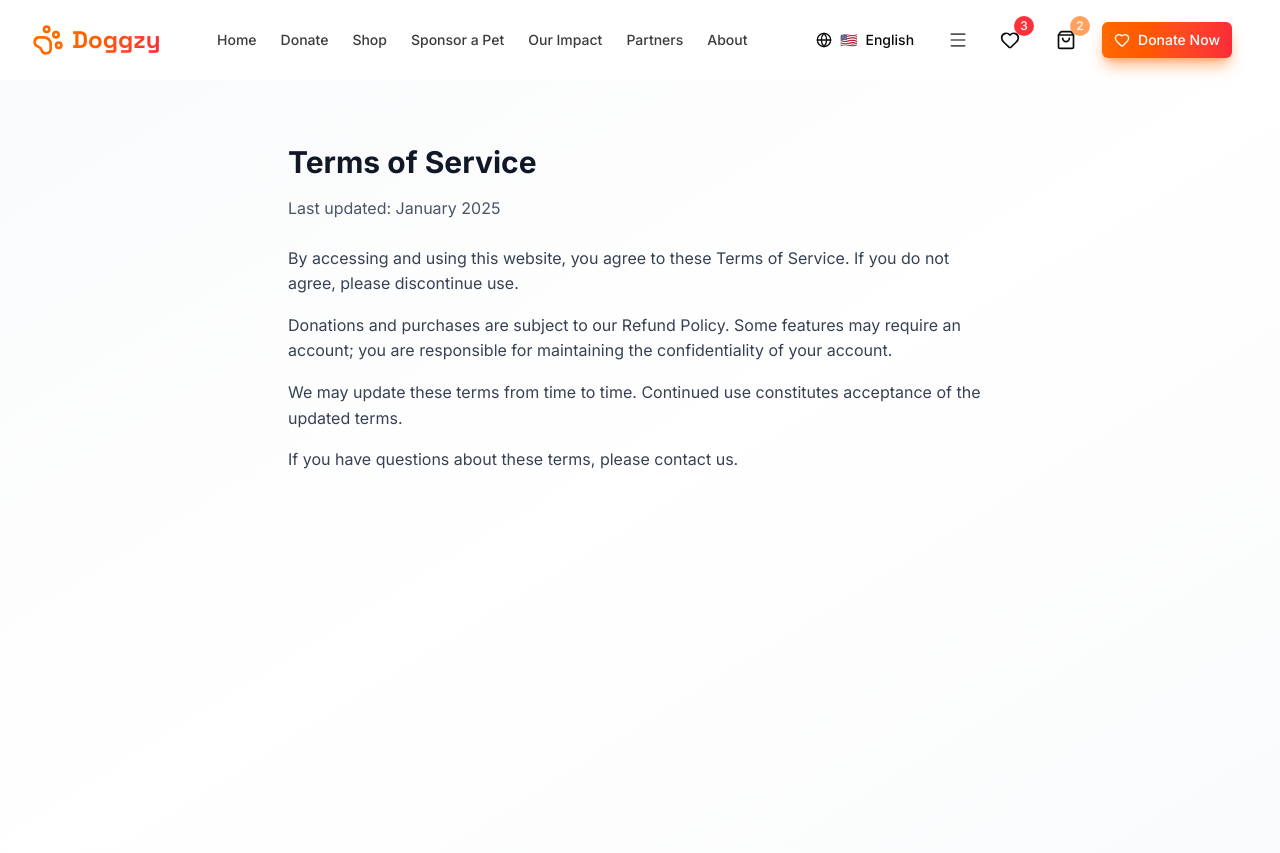
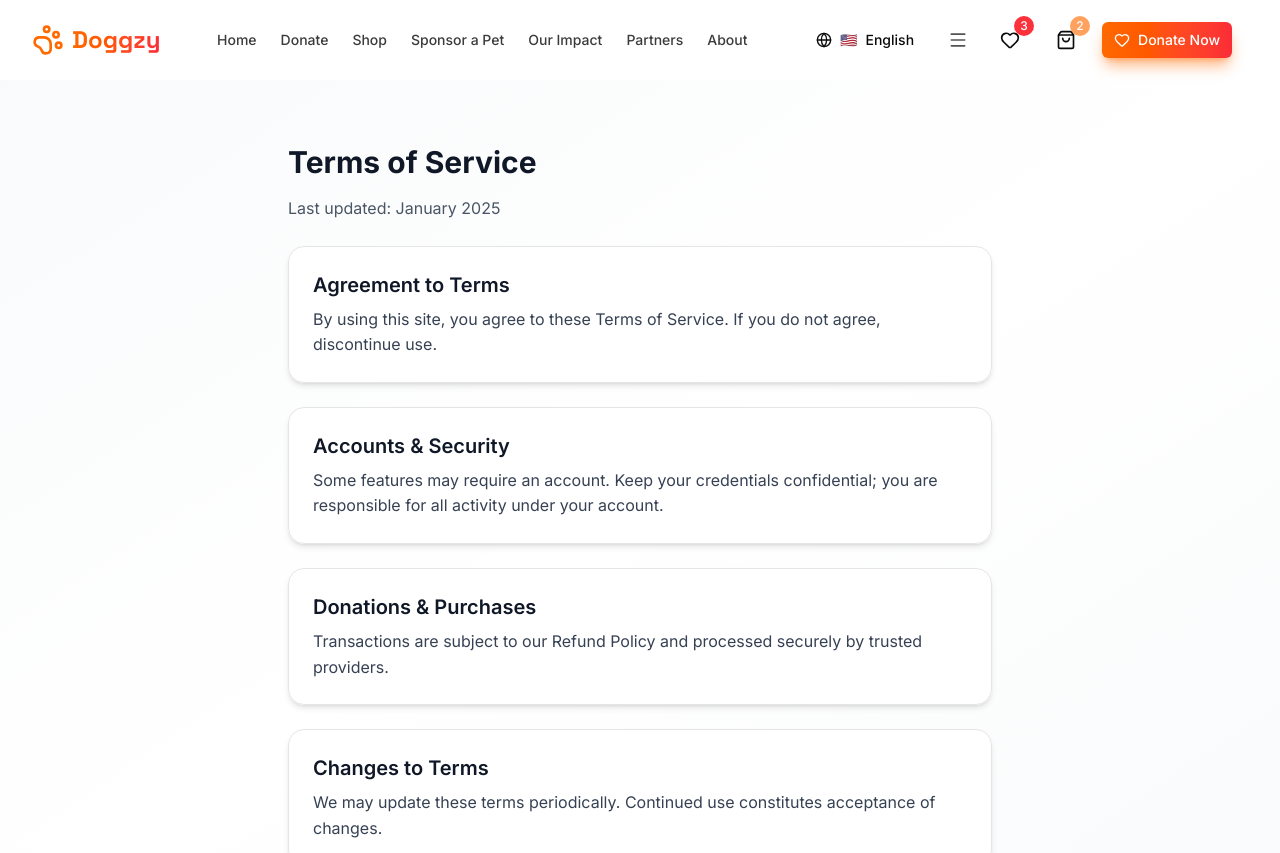
Before and after one commit to stefanbrkkk/doggzy, a Next.js app: page /terms in a window 1280 px wide. Shown: the top 853 px of the page. Built offline with nearby package versions, Linux system fonts and the light colour scheme.

Commit message:
making legal pages better looking

```diff
--- a/src/app/accessibility/page.tsx
+++ b/src/app/accessibility/page.tsx
@@ -2,6 +2,7 @@
 
 import React from 'react'
 import { AnimatedPage } from '@/components/animated-page'
+import { UnderglowCard } from '@/components/shared/underglow-card'
 
 export default function AccessibilityPage() {
   return (
@@ -10,10 +11,19 @@ export default function AccessibilityPage() {
         <div className="container mx-auto px-4 sm:px-6 lg:px-8 max-w-3xl">
           <h1 className="text-3xl font-bold text-gray-900 mb-4">Accessibility Statement</h1>
           <p className="text-gray-600 mb-6">Last updated: January 2025</p>
-          <div className="space-y-4 text-gray-700">
-            <p>We are committed to making our website accessible to everyone, including people with disabilities.</p>
-            <p>We follow WCAG 2.1 AA guidelines where feasible and continuously improve our accessibility practices.</p>
-            <p>If you encounter accessibility barriers, please contact us and we will work to address them promptly.</p>
+          <div className="grid grid-cols-1 gap-6 group">
+            <UnderglowCard>
+              <h2 className="text-xl font-semibold text-gray-900 mb-2">Commitment</h2>
+              <p className="text-gray-700">We are committed to making our website accessible to everyone, including people with disabilities.</p>
+            </UnderglowCard>
+            <UnderglowCard>
+              <h2 className="text-xl font-semibold text-gray-900 mb-2">Standards</h2>
+              <p className="text-gray-700">We follow WCAG 2.1 AA guidelines where feasible and continuously improve our practices.</p>
+            </UnderglowCard>
+            <UnderglowCard>
+              <h2 className="text-xl font-semibold text-gray-900 mb-2">Feedback</h2>
+              <p className="text-gray-700">If you encounter barriers, please contact us so we can address them promptly.</p>
+            </UnderglowCard>
           </div>
         </div>
       </div>
--- /dev/null
+++ b/src/app/contact/page.tsx
@@ -0,0 +1,49 @@
+'use client'
+
+import React from 'react'
+import Image from 'next/image'
+import { AnimatedPage } from '@/components/animated-page'
+import { Card, CardContent } from '@/components/ui/card'
+import { Button } from '@/components/ui/button'
+import { Mail, Phone, MapPin, Heart } from 'lucide-react'
+
+export default function ContactPage() {
+  const gallery = [
+    '/api/placeholder/600/400',
+    '/api/placeholder/600/400',
+    '/api/placeholder/600/400',
+    '/api/placeholder/600/400',
+  ]
+
+  return (
+    <AnimatedPage>
+      <div className="min-h-screen bg-gradient-to-br from-orange-50 via-white to-red-50 py-16">
+        <div className="container mx-auto px-4 sm:px-6 lg:px-8">
+          <div className="grid grid-cols-1 lg:grid-cols-3 gap-8 items-start">
+            <div className="lg:col-span-2 space-y-8">
+              <h1 className="text-3xl font-bold">Contact Us</h1>
+              <p className="text-gray-700">We love hearing from fellow dog lovers. Reach out anytime!</p>
+
+              <div className="grid grid-cols-2 md:grid-cols-4 gap-4">
+                {gallery.map((src, i) => (
+                  <div key={i} className="relative h-28 md:h-32 rounded-xl overflow-hidden">
+                    <Image src={src} alt={`Cute dog ${i+1}`} fill className="object-cover" />
+                  </div>
+                ))}
+              </div>
+            </div>
+
+            <Card className="border-0 shadow-lg bg-white/95">
+              <CardContent className="p-6 space-y-4">
+                <div className="flex items-center gap-3 text-gray-800"><Mail className="h-5 w-5 text-orange-500" /> hello@doggzy.org</div>
+                <div className="flex items-center gap-3 text-gray-800"><Phone className="h-5 w-5 text-orange-500" /> +1 (555) 123-4567</div>
+                <div className="flex items-center gap-3 text-gray-800"><MapPin className="h-5 w-5 text-orange-500" /> San Francisco, CA</div>
+                <Button variant="glow" className="w-full"><Heart className="h-5 w-5 mr-2" />Send us a note</Button>
+              </CardContent>
+            </Card>
+          </div>
+        </div>
+      </div>
+    </AnimatedPage>
+  )
+}
--- a/src/app/cookies/page.tsx
+++ b/src/app/cookies/page.tsx
@@ -2,6 +2,7 @@
 
 import React from 'react'
 import { AnimatedPage } from '@/components/animated-page'
+import { UnderglowCard } from '@/components/shared/underglow-card'
 
 export default function CookiesPage() {
   return (
@@ -10,10 +11,19 @@ export default function CookiesPage() {
         <div className="container mx-auto px-4 sm:px-6 lg:px-8 max-w-3xl">
           <h1 className="text-3xl font-bold text-gray-900 mb-4">Cookie Policy</h1>
           <p className="text-gray-600 mb-6">Last updated: January 2025</p>
-          <div className="space-y-4 text-gray-700">
-            <p>We use cookies and similar technologies to improve your experience, analyze usage, and personalize content.</p>
-            <p>You can control cookies through your browser settings. Disabling cookies may limit some site functionality.</p>
-            <p>We use analytics cookies to understand how visitors interact with our site to improve performance.</p>
+          <div className="grid grid-cols-1 gap-6 group">
+            <UnderglowCard>
+              <h2 className="text-xl font-semibold text-gray-900 mb-2">Usage</h2>
+              <p className="text-gray-700">We use cookies and similar technologies to improve experience, analyze usage, and personalize content.</p>
+            </UnderglowCard>
+            <UnderglowCard>
+              <h2 className="text-xl font-semibold text-gray-900 mb-2">Controls</h2>
+              <p className="text-gray-700">You can control cookies through browser settings. Disabling cookies may limit some functionality.</p>
+            </UnderglowCard>
+            <UnderglowCard>
+              <h2 className="text-xl font-semibold text-gray-900 mb-2">Analytics</h2>
+              <p className="text-gray-700">We use analytics cookies to understand engagement and improve performance.</p>
+            </UnderglowCard>
           </div>
         </div>
       </div>
--- a/src/app/refunds/page.tsx
+++ b/src/app/refunds/page.tsx
@@ -2,6 +2,7 @@
 
 import React from 'react'
 import { AnimatedPage } from '@/components/animated-page'
+import { UnderglowCard } from '@/components/shared/underglow-card'
 
 export default function RefundsPage() {
   return (
@@ -10,10 +11,19 @@ export default function RefundsPage() {
         <div className="container mx-auto px-4 sm:px-6 lg:px-8 max-w-3xl">
           <h1 className="text-3xl font-bold text-gray-900 mb-4">Refund Policy</h1>
           <p className="text-gray-600 mb-6">Last updated: January 2025</p>
-          <div className="space-y-4 text-gray-700">
-            <p>Donations are generally non-refundable. If you believe a donation was made in error, please contact us within 14 days with the transaction details.</p>
-            <p>For shop purchases, items may be returned within 30 days in original condition for a refund or exchange, subject to our shop terms.</p>
-            <p>Refunds will be issued to the original payment method once approved.</p>
+          <div className="grid grid-cols-1 gap-6 group">
+            <UnderglowCard>
+              <h2 className="text-xl font-semibold text-gray-900 mb-2">Donations</h2>
+              <p className="text-gray-700">Donations are generally non-refundable. If made in error, contact us within 14 days with transaction details.</p>
+            </UnderglowCard>
+            <UnderglowCard>
+              <h2 className="text-xl font-semibold text-gray-900 mb-2">Shop Returns</h2>
+              <p className="text-gray-700">Items may be returned within 30 days in original condition for a refund or exchange, per shop terms.</p>
+            </UnderglowCard>
+            <UnderglowCard>
+              <h2 className="text-xl font-semibold text-gray-900 mb-2">Refund Method</h2>
+              <p className="text-gray-700">Approved refunds are issued to the original payment method.</p>
+            </UnderglowCard>
           </div>
         </div>
       </div>
--- a/src/app/terms/page.tsx
+++ b/src/app/terms/page.tsx
@@ -2,6 +2,7 @@
 
 import React from 'react'
 import { AnimatedPage } from '@/components/animated-page'
+import { UnderglowCard } from '@/components/shared/underglow-card'
 
 export default function TermsPage() {
   return (
@@ -10,11 +11,23 @@ export default function TermsPage() {
         <div className="container mx-auto px-4 sm:px-6 lg:px-8 max-w-3xl">
           <h1 className="text-3xl font-bold text-gray-900 mb-4">Terms of Service</h1>
           <p className="text-gray-600 mb-6">Last updated: January 2025</p>
-          <div className="space-y-4 text-gray-700">
-            <p>By accessing and using this website, you agree to these Terms of Service. If you do not agree, please discontinue use.</p>
-            <p>Donations and purchases are subject to our Refund Policy. Some features may require an account; you are responsible for maintaining the confidentiality of your account.</p>
-            <p>We may update these terms from time to time. Continued use constitutes acceptance of the updated terms.</p>
-            <p>If you have questions about these terms, please contact us.</p>
+          <div className="grid grid-cols-1 gap-6 group">
+            <UnderglowCard>
+              <h2 className="text-xl font-semibold text-gray-900 mb-2">Agreement to Terms</h2>
+              <p className="text-gray-700">By using this site, you agree to these Terms of Service. If you do not agree, discontinue use.</p>
+            </UnderglowCard>
+            <UnderglowCard>
+              <h2 className="text-xl font-semibold text-gray-900 mb-2">Accounts & Security</h2>
+              <p className="text-gray-700">Some features may require an account. Keep your credentials confidential; you are responsible for all activity under your account.</p>
+            </UnderglowCard>
+            <UnderglowCard>
+              <h2 className="text-xl font-semibold text-gray-900 mb-2">Donations & Purchases</h2>
+              <p className="text-gray-700">Transactions are subject to our Refund Policy and processed securely by trusted providers.</p>
+            </UnderglowCard>
+            <UnderglowCard>
+              <h2 className="text-xl font-semibold text-gray-900 mb-2">Changes to Terms</h2>
+              <p className="text-gray-700">We may update these terms periodically. Continued use constitutes acceptance of changes.</p>
+            </UnderglowCard>
           </div>
         </div>
       </div>
--- /dev/null
+++ b/src/components/shared/underglow-card.tsx
@@ -0,0 +1,20 @@
+'use client'
+
+import React from 'react'
+import { motion } from 'framer-motion'
+
+export function UnderglowCard({ children }: { children: React.ReactNode }) {
+  return (
+    <motion.div
+      initial={{ opacity: 0, y: 16 }}
+      animate={{ opacity: 1, y: 0 }}
+      transition={{ duration: 0.35 }}
+      className="relative rounded-2xl bg-white/90 backdrop-blur-sm border border-gray-200 shadow-md hover:shadow-xl transition-shadow"
+    >
+      <div className="absolute inset-x-4 -bottom-2 h-4 rounded-full bg-gradient-to-r from-orange-400/40 to-red-400/40 blur-xl opacity-0 group-hover:opacity-100 transition-opacity" />
+      <div className="p-6">
+        {children}
+      </div>
+    </motion.div>
+  )
+}
```
